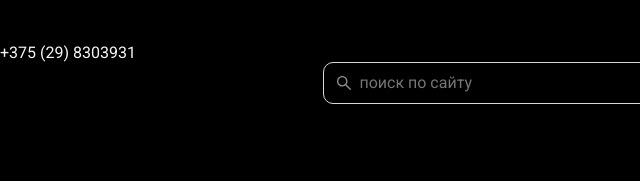
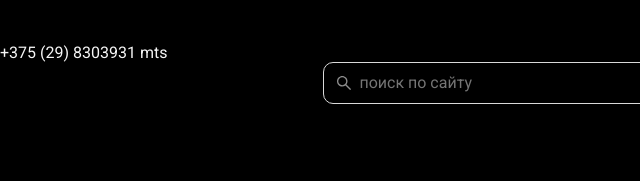
Before and after one commit to Sergij-sema1/sports-shoe-stor, a plain HTML site: page index.html in a window 1280 px wide. Shown: the top 181 px of the page, 0-640 px from the left. Drawn offline with nearby package versions, Linux system fonts and the light colour scheme.

Commit message:
Update index.html
добавил оператора

```diff
--- a/index.html
+++ b/index.html
@@ -16,7 +16,7 @@
 
   <body>
   <div class="fone"> <div class="phone" itemprop="telephone">
-					+375	(29) 8303931
+					+375	(29) 8303931 mts
             </div>
   <div class="container">
 		<header class="header">
```
